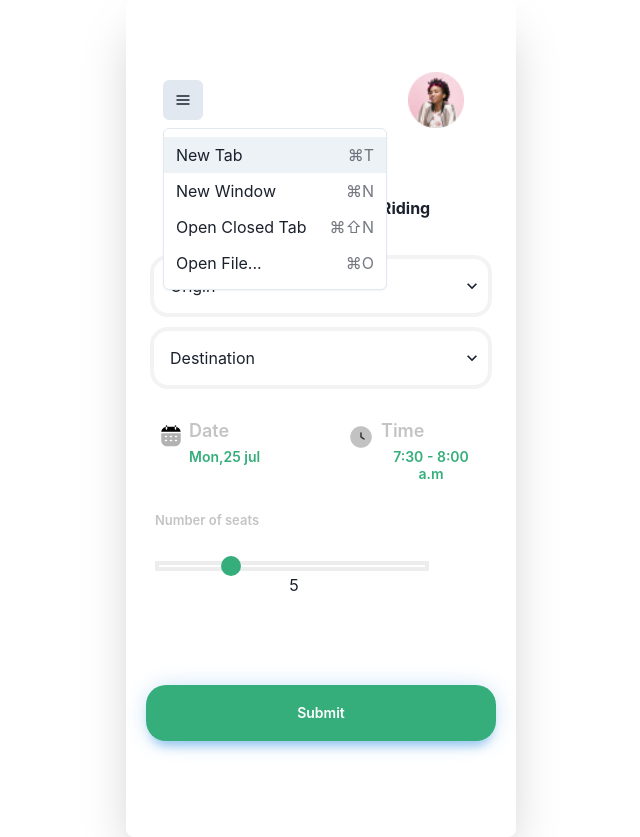
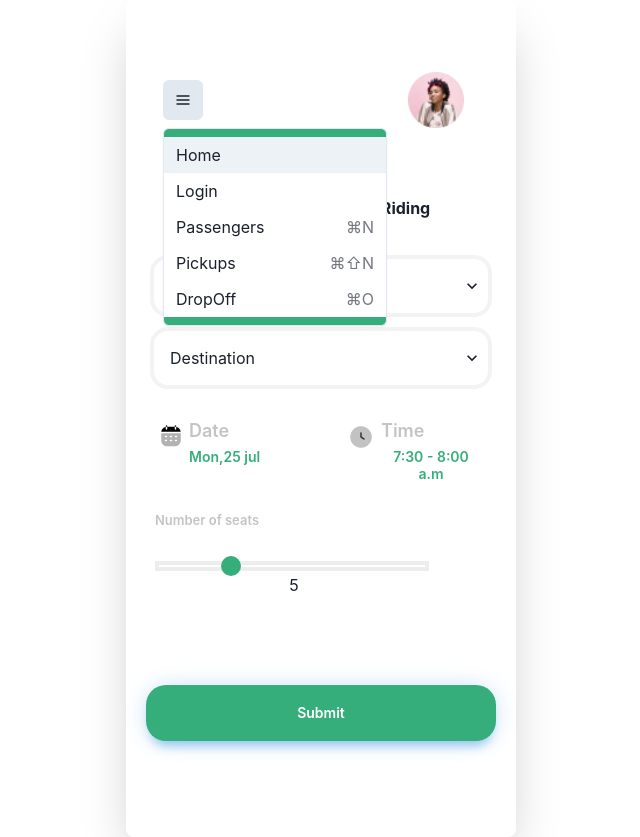
Before and after one commit to AclisAfrica/react-we-share-app, a React (Create React App) app: page / in a window 1280 px wide. Both pictures are taken after a click on the button "Options". Shown: the whole page, without its empty margins (319-959 px from the left). Built offline with nearby package versions, Linux system fonts and the light colour scheme.

Commit message:
Menu_change

```diff
--- a/src/Components/NavBar.jsx
+++ b/src/Components/NavBar.jsx
@@ -12,6 +12,7 @@ Menu,
 } from '@chakra-ui/react';
 import { HamburgerIcon} from '@chakra-ui/icons'
 import '../App.css';
+import {Link} from 'react-router-dom'
 
 export default function Home() {
 
@@ -26,21 +27,35 @@ export default function Home() {
     icon={<HamburgerIcon />}
 position="relative"
 left="-15px"
+
     variant='outline'
   />
-  <MenuList>
-    <MenuItem command='⌘T'>
-      New Tab
+  <MenuList
+  background={'#36AE7C'}>
+     <Link to='/'>
+    <MenuItem >
+      Home
     </MenuItem>
+    </Link>
+    <Link to='/Login'>
+    <MenuItem >
+      Login
+    </MenuItem>
+    </Link>
+    <Link to='/Passengers'>
     <MenuItem  command='⌘N'>
-      New Window
+      Passengers
+    </MenuItem></Link>
+    <Link to='/Pickups'>
+    <MenuItem command='⌘⇧N'>
+     Pickups
+    </MenuItem></Link>
+    <Link to='/DropOff'>
+    <MenuItem command='⌘O'>
+     DropOff
     </MenuItem>
-    <MenuItem command='⌘⇧N'>
-      Open Closed Tab
-    </MenuItem>
-    <MenuItem command='⌘O'>
-      Open File...
-    </MenuItem>
+    </Link>
+
   </MenuList>
 </Menu>
             <Box className="user_profil " >
--- a/src/views/DropOff.jsx
+++ b/src/views/DropOff.jsx
@@ -1,17 +1,13 @@
 import {
   Button,
   Center,
-  Image,
   Stack,
   Box,
-  Text,
   useColorModeValue,
  Menu,
   MenuButton,
   MenuList,
   MenuItem,
-
-
 } from '@chakra-ui/react';
 import styled from 'styled-components';
 import {ChevronDownIcon} from '@chakra-ui/icons'
--- a/src/views/Login.jsx
+++ b/src/views/Login.jsx
@@ -14,7 +14,7 @@ import { Icon } from 'react-icons-kit';
 import {eye} from 'react-icons-kit/feather/eye';
 import {eyeOff} from 'react-icons-kit/feather/eyeOff';
 import Header from'../Components/Header.jsx';
-
+import{ Link } from'react-router-dom';
 import '../App.css';
 
 
@@ -70,8 +70,8 @@ const handleToggle = () =>{
 
 
         </Box>
-
-          <Button
+       <Link to='/'>
+        <Button
             mt={10}
             w={'full'}
             bg={'#36AE7C'}
@@ -90,6 +90,8 @@ textTransform="uppercase"
             >
            Login
           </Button>
+       </Link>
+
         </Box>
         <Box className="reset_password">
           <a href='#'>Forgot you password?</a>
```
